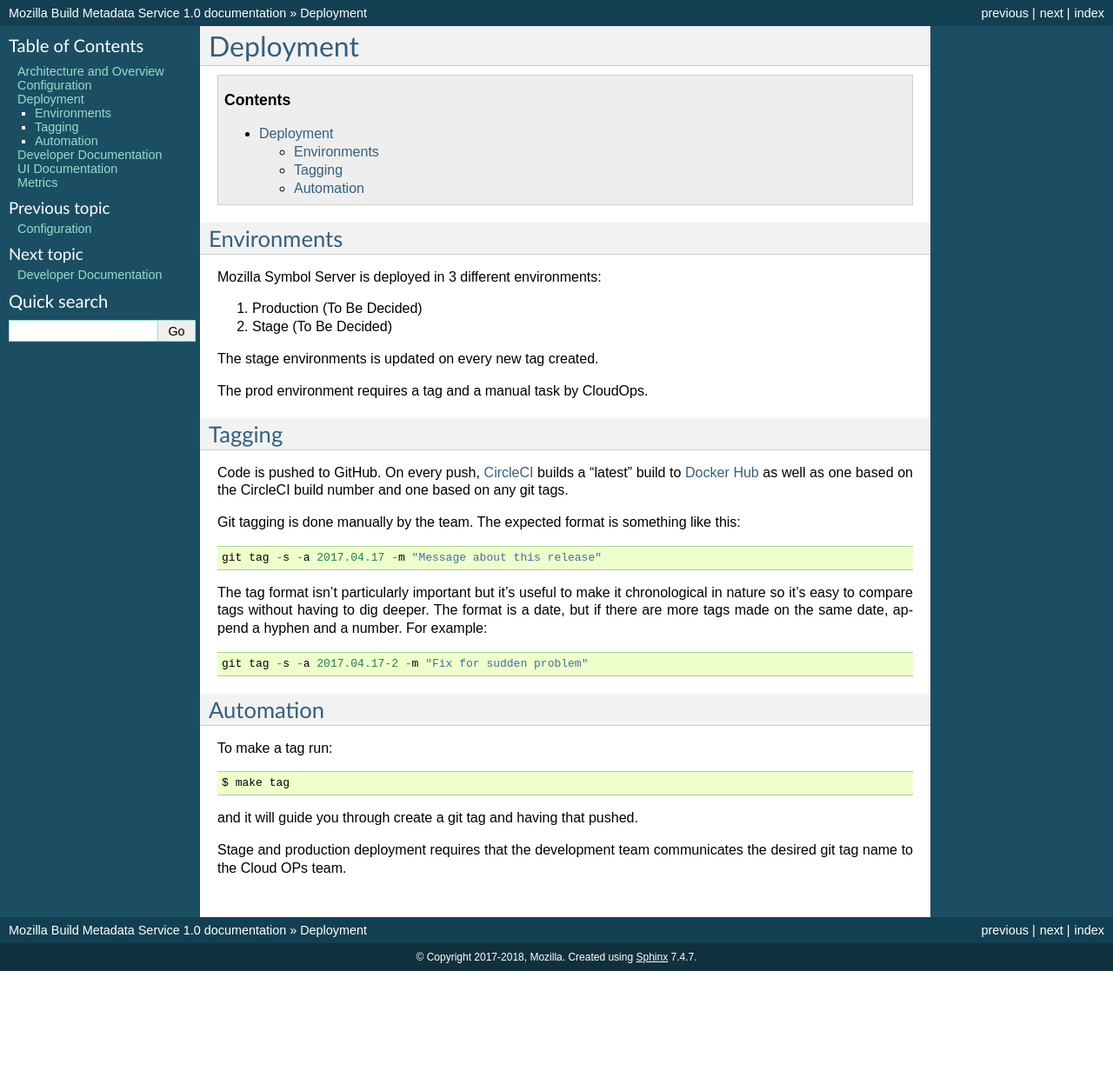
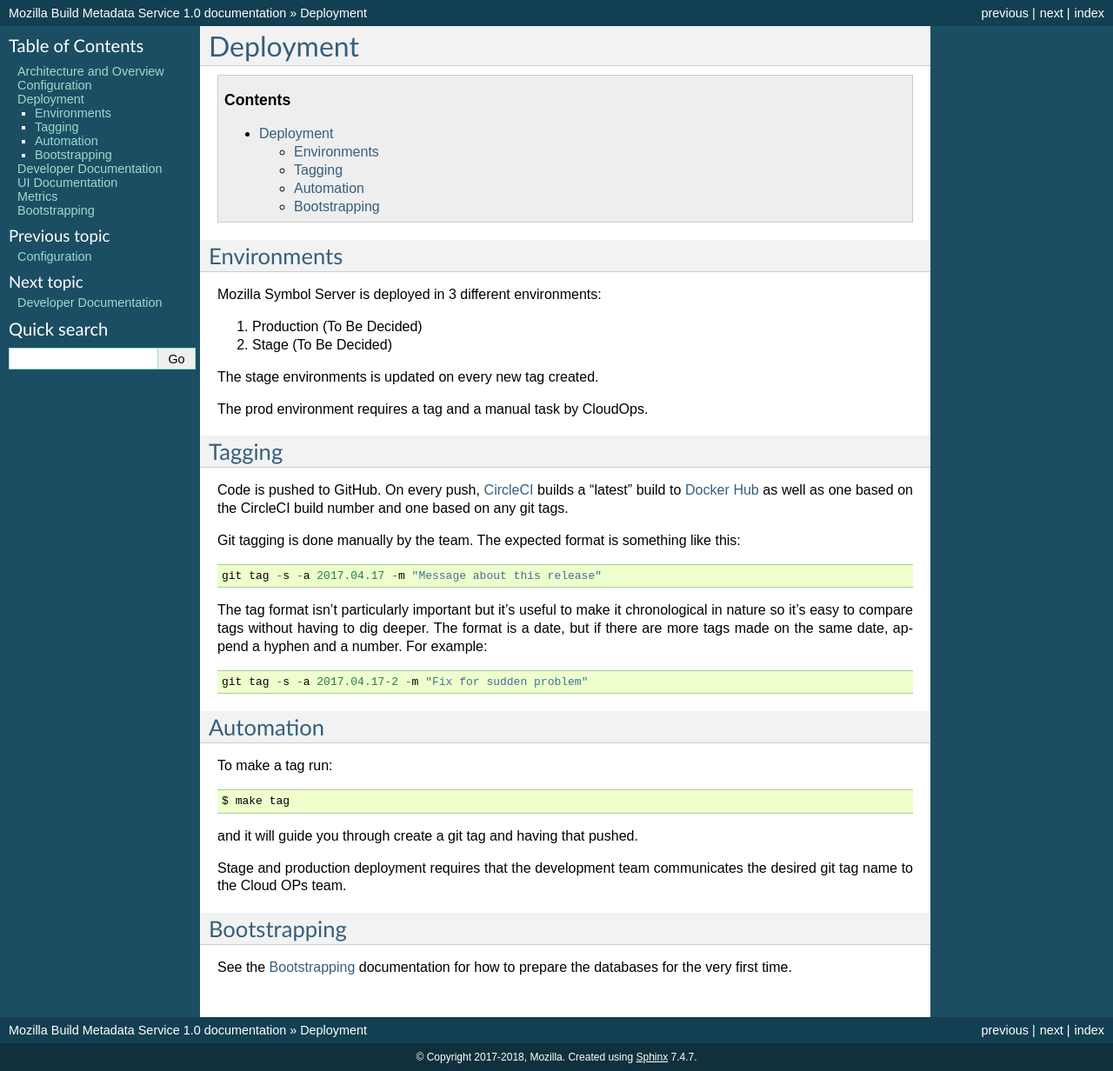
Before and after one commit to mozilla-releng/buildhub2, a Sphinx documentation site: the page built from docs/deployment.rst, in a window 1280 px wide. Shown: the whole page at 87% size. Built offline with Sphinx 7.4.7, drawn with Linux system fonts in a browser that asks for light colours; before the commit the page ends 1117 px from its top, so only the background shows below that.

Commit message:
Document how to bootstrap from an empty database
Fixes #263

```diff
--- a/docs/deployment.rst
+++ b/docs/deployment.rst
@@ -52,3 +52,9 @@ and it will guide you through create a git tag and having that pushed.
 
 Stage and production deployment requires that the development team
 communicates the desired git tag name to the Cloud OPs team.
+
+Bootstrapping
+=============
+
+See the :ref:`Bootstrapping <bootstrapping>` documentation for how to prepare the
+databases for the very first time.
--- a/docs/index.rst
+++ b/docs/index.rst
@@ -17,6 +17,7 @@ Contents
    dev
    ui
    metrics
+   bootstrapping
 
 
 Indices and tables
```
Also changed, not shown: docs/bootstrapping.rst (added, +29 -0 lines), 2 other files.
